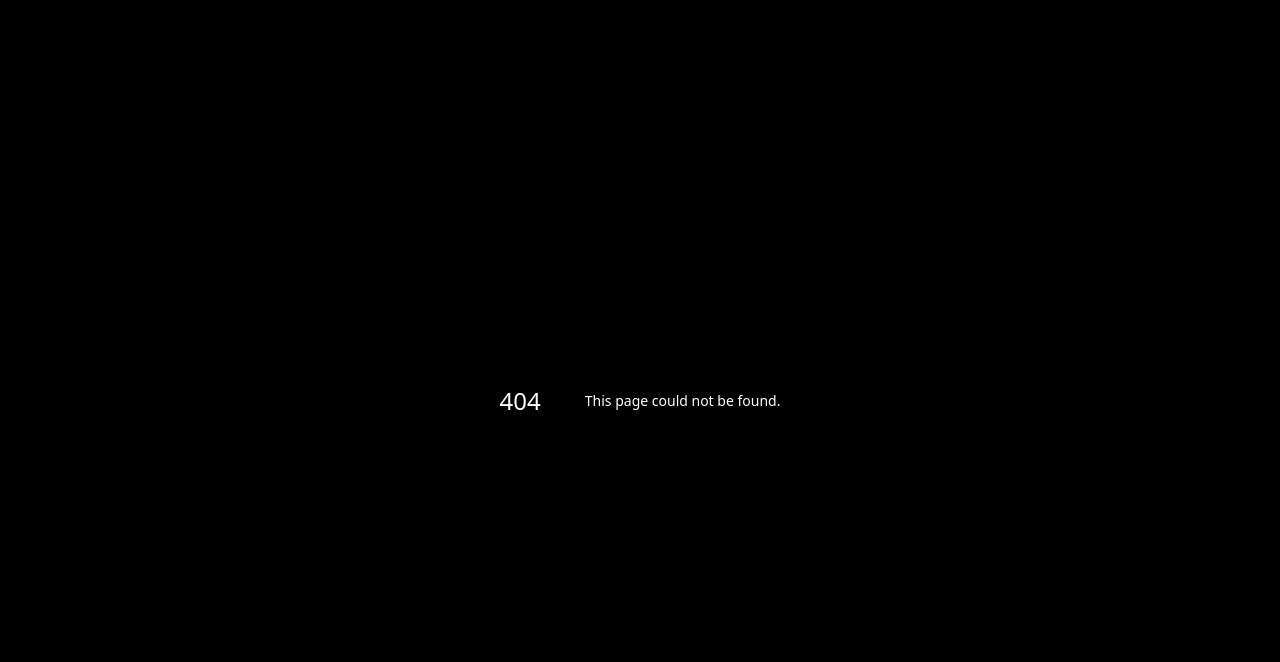
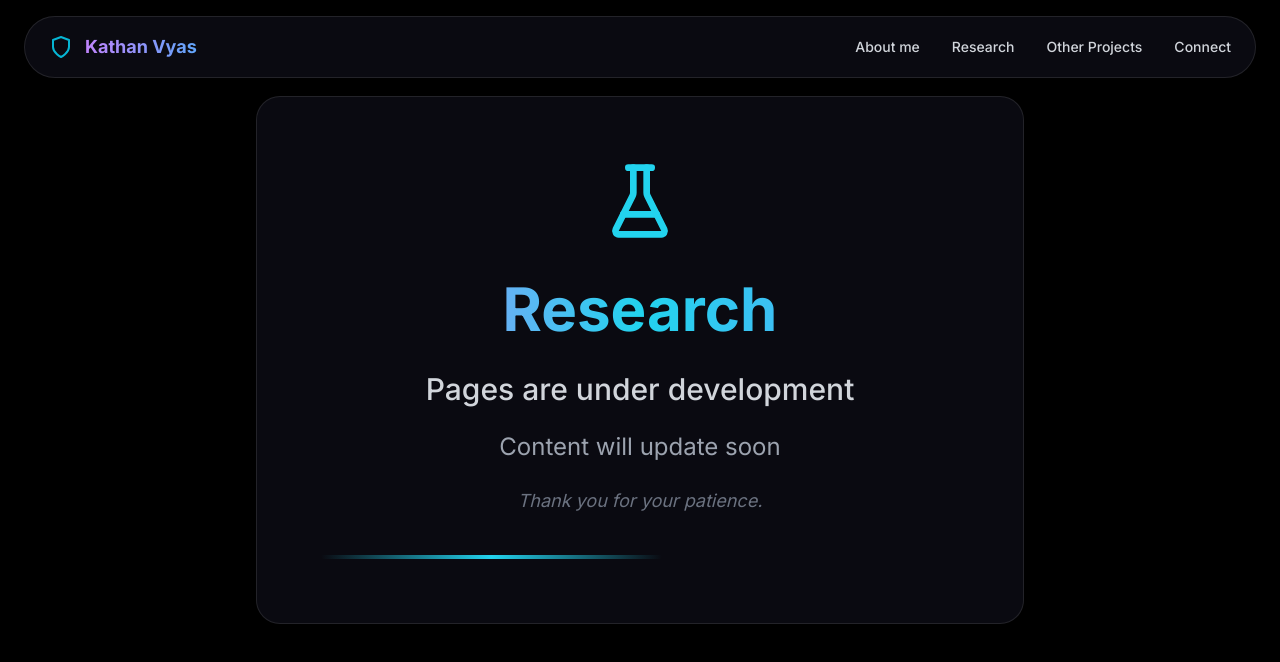
Before and after one commit to KATHAN-VYAS/MVP-ResearchPortfolio, a Next.js app: page /research in a window 1280 px wide. Before the commit this address had no page. Shown: the top 662 px of the page. Built offline with nearby package versions, Linux system fonts and the light colour scheme.

Commit message:
fixed errors of vercel

```diff
--- a/app/about/page.tsx
+++ b/app/about/page.tsx
@@ -48,11 +48,18 @@ export default function AboutPage() {
 
   // Preloader effect
   useEffect(() => {
+    // Hide scrollbar during loading to prevent flash
+    document.body.style.overflow = 'hidden';
+
     const timer = setTimeout(() => {
       setIsLoading(false);
-    }, 2000);
+      document.body.style.overflow = '';
+    }, 3000);
 
-    return () => clearTimeout(timer);
+    return () => {
+      clearTimeout(timer);
+      document.body.style.overflow = '';
+    };
   }, []);
 
   const experiences = [
@@ -135,7 +142,7 @@ export default function AboutPage() {
         <motion.div
           initial={{ opacity: 1 }}
           animate={{ opacity: 0 }}
-          transition={{ delay: 1.8, duration: 0.5 }}
+          transition={{ delay: 2.8, duration: 0.5 }}
           className="fixed inset-0 z-50 flex items-center justify-center bg-black"
         >
           <div className="text-center">
@@ -173,7 +180,7 @@ export default function AboutPage() {
       <Navbar />
 
       {/* Section 1: The Hero Identity Card */}
-      <section className="min-h-screen flex items-center justify-center relative px-6 py-20">
+      <section className="relative px-6 pb-20">
         <div className="max-w-6xl mx-auto w-full relative z-10">
           <motion.div
             initial={{ opacity: 0, y: 50 }}
@@ -224,11 +231,11 @@ export default function AboutPage() {
                 {/* THE AXIOM */}
                 <div className="space-y-2">
                   <p className="font-mono text-xs uppercase text-cyan-400 tracking-wider">
-                    {'// THE AXIOM'}
+                    {'Research Philosophy'}
                   </p>
                   <div className="glass-effect p-6 rounded-xl border border-cyan-500/30 bg-black/20">
-                    <p className="text-sm md:text-base leading-relaxed text-cyan-300/90 italic">
-                      "My identity is a wave of infinite possibilities, but my impact is deterministic: when I enter the equation, the probability of a secure future collapses to one."
+                    <p className="text-sm md:text-base leading-relaxed text-cyan-300/90">
+                      I view security not as a barrier, but as the foundation of innovation. My work navigates the infinite possibilities of AI to ensure that its impact remains deterministic, safe, and beneficial.
                     </p>
                   </div>
                 </div>
@@ -236,13 +243,13 @@ export default function AboutPage() {
                 {/* THE PROTOCOL */}
                 <div className="space-y-2">
                   <p className="font-mono text-xs uppercase text-purple-400 tracking-wider">
-                    {'// THE PROTOCOL'}
+                    {'The Methodology'}
                   </p>
                   <div className="glass-effect p-5 rounded-xl border border-purple-500/20 bg-black/10">
                     <p className="text-gray-300 leading-relaxed">
-                      I neutralize offensive{' '}
-                      <span className="text-red-400 font-semibold">threats</span> with{' '}
-                      <span className="text-blue-400 font-semibold">Advanced & Intelligent</span> defense.
+                      I counter adversarial threats with{' '}
+                      <span className="text-red-400 font-semibold">Adaptivity & Intelligence </span> with{' '} of Machine Learning, blended with
+                      <span className="text-blue-400 font-semibold"> Rigiour and Resilience </span> of cybersecurity.
                     </p>
                   </div>
                 </div>
@@ -250,11 +257,11 @@ export default function AboutPage() {
                 {/* PRIME DIRECTIVE */}
                 <div className="space-y-2">
                   <p className="font-mono text-xs uppercase tracking-wider">
-                    {'// MISSION'}
+                    {'Future Vision'}
                   </p>
                   <div className="glass-effect p-5 rounded-xl border border-cyan-500/20 bg-black/10">
                     <p className="text-gray-300 leading-relaxed">
-                      My mission is to engineer AI systems that are not just intelligent, but inherently resilient—building the digital guardrails that ensure technology serves humanity without compromise.
+                      My goal is to engineer AI architectures that are inherently resilient by building the transparent, ethical guardrails that ensure technology serves humanity without compromise.
                     </p>
                   </div>
                 </div>
--- a/app/components/Navbar.tsx
+++ b/app/components/Navbar.tsx
@@ -8,9 +8,9 @@ import { useThreatMode } from '../contexts/ThreatContext';
 
 const navItems = [
   { label: 'About me', href: '/about' },
-  { label: 'Research', href: '/#research' },
-  { label: 'Other Projects', href: '/#projects' },
-  { label: 'Connect', href: '/#connect' },
+  { label: 'Research', href: '/research' },
+  { label: 'Other Projects', href: '/projects' },
+  { label: 'Connect', href: '/connect' },
 ];
 
 export default function Navbar() {
--- /dev/null
+++ b/app/connect/page.tsx
@@ -0,0 +1,78 @@
+'use client';
+
+import { motion } from 'framer-motion';
+import { MessageCircle } from 'lucide-react';
+import Navbar from '../components/Navbar';
+
+export default function ConnectPage() {
+  return (
+    <main className="w-full min-h-screen overflow-x-hidden">
+      <Navbar />
+
+      <section className="px-6 pb-20">
+        <motion.div
+          initial={{ opacity: 0, y: 30 }}
+          animate={{ opacity: 1, y: 0 }}
+          transition={{ duration: 0.8 }}
+          className="max-w-3xl w-full mx-auto"
+        >
+          <div className="glass-effect rounded-3xl p-12 md:p-16 border border-white/10 hover:border-white/20 transition-all duration-500 text-center">
+            <motion.div
+              animate={{
+                rotate: [0, 10, -10, 10, 0],
+                scale: [1, 1.1, 1, 1.1, 1]
+              }}
+              transition={{
+                duration: 2,
+                repeat: Infinity,
+                repeatDelay: 1,
+                ease: "easeInOut"
+              }}
+              className="inline-block mb-8"
+            >
+              <MessageCircle className="w-20 h-20 text-cyan-400" />
+            </motion.div>
+
+            <motion.h1
+              initial={{ opacity: 0, y: 20 }}
+              animate={{ opacity: 1, y: 0 }}
+              transition={{ delay: 0.2, duration: 0.6 }}
+              className="text-5xl md:text-6xl font-bold mb-8 bg-gradient-to-r from-purple-400 via-cyan-400 to-blue-400 bg-clip-text text-transparent"
+            >
+              Connect
+            </motion.h1>
+
+            <motion.div
+              initial={{ opacity: 0 }}
+              animate={{ opacity: 1 }}
+              transition={{ delay: 0.4, duration: 0.6 }}
+              className="space-y-6"
+            >
+              <p className="text-2xl md:text-3xl text-gray-300 font-medium">
+                Pages are under development
+              </p>
+              <p className="text-xl md:text-2xl text-gray-400">
+                Content will update soon
+              </p>
+              <p className="text-lg text-gray-500 italic">
+                Thank you for your patience.
+              </p>
+            </motion.div>
+
+            <motion.div
+              animate={{
+                width: ["0%", "100%", "0%"]
+              }}
+              transition={{
+                duration: 2,
+                repeat: Infinity,
+                ease: "easeInOut"
+              }}
+              className="h-1 bg-gradient-to-r from-transparent via-cyan-400 to-transparent mt-10 rounded-full"
+            />
+          </div>
+        </motion.div>
+      </section>
+    </main>
+  );
+}
--- /dev/null
+++ b/app/projects/page.tsx
@@ -0,0 +1,78 @@
+'use client';
+
+import { motion } from 'framer-motion';
+import { FolderKanban } from 'lucide-react';
+import Navbar from '../components/Navbar';
+
+export default function ProjectsPage() {
+  return (
+    <main className="w-full min-h-screen overflow-x-hidden">
+      <Navbar />
+
+      <section className="px-6 pb-20">
+        <motion.div
+          initial={{ opacity: 0, y: 30 }}
+          animate={{ opacity: 1, y: 0 }}
+          transition={{ duration: 0.8 }}
+          className="max-w-3xl w-full mx-auto"
+        >
+          <div className="glass-effect rounded-3xl p-12 md:p-16 border border-white/10 hover:border-white/20 transition-all duration-500 text-center">
+            <motion.div
+              animate={{
+                rotate: [0, 10, -10, 10, 0],
+                scale: [1, 1.1, 1, 1.1, 1]
+              }}
+              transition={{
+                duration: 2,
+                repeat: Infinity,
+                repeatDelay: 1,
+                ease: "easeInOut"
+              }}
+              className="inline-block mb-8"
+            >
+              <FolderKanban className="w-20 h-20 text-cyan-400" />
+            </motion.div>
+
+            <motion.h1
+              initial={{ opacity: 0, y: 20 }}
+              animate={{ opacity: 1, y: 0 }}
+              transition={{ delay: 0.2, duration: 0.6 }}
+              className="text-5xl md:text-6xl font-bold mb-8 bg-gradient-to-r from-purple-400 via-cyan-400 to-blue-400 bg-clip-text text-transparent"
+            >
+              Other Projects
+            </motion.h1>
+
+            <motion.div
+              initial={{ opacity: 0 }}
+              animate={{ opacity: 1 }}
+              transition={{ delay: 0.4, duration: 0.6 }}
+              className="space-y-6"
+            >
+              <p className="text-2xl md:text-3xl text-gray-300 font-medium">
+                Pages are under development
+              </p>
+              <p className="text-xl md:text-2xl text-gray-400">
+                Content will update soon
+              </p>
+              <p className="text-lg text-gray-500 italic">
+                Thank you for your patience.
+              </p>
+            </motion.div>
+
+            <motion.div
+              animate={{
+                width: ["0%", "100%", "0%"]
+              }}
+              transition={{
+                duration: 2,
+                repeat: Infinity,
+                ease: "easeInOut"
+              }}
+              className="h-1 bg-gradient-to-r from-transparent via-cyan-400 to-transparent mt-10 rounded-full"
+            />
+          </div>
+        </motion.div>
+      </section>
+    </main>
+  );
+}
--- /dev/null
+++ b/app/research/page.tsx
@@ -0,0 +1,78 @@
+'use client';
+
+import { motion } from 'framer-motion';
+import { FlaskConical } from 'lucide-react';
+import Navbar from '../components/Navbar';
+
+export default function ResearchPage() {
+  return (
+    <main className="w-full min-h-screen overflow-x-hidden">
+      <Navbar />
+
+      <section className="px-6 pb-20">
+        <motion.div
+          initial={{ opacity: 0, y: 30 }}
+          animate={{ opacity: 1, y: 0 }}
+          transition={{ duration: 0.8 }}
+          className="max-w-3xl w-full mx-auto"
+        >
+          <div className="glass-effect rounded-3xl p-12 md:p-16 border border-white/10 hover:border-white/20 transition-all duration-500 text-center">
+            <motion.div
+              animate={{
+                rotate: [0, 10, -10, 10, 0],
+                scale: [1, 1.1, 1, 1.1, 1]
+              }}
+              transition={{
+                duration: 2,
+                repeat: Infinity,
+                repeatDelay: 1,
+                ease: "easeInOut"
+              }}
+              className="inline-block mb-8"
+            >
+              <FlaskConical className="w-20 h-20 text-cyan-400" />
+            </motion.div>
+
+            <motion.h1
+              initial={{ opacity: 0, y: 20 }}
+              animate={{ opacity: 1, y: 0 }}
+              transition={{ delay: 0.2, duration: 0.6 }}
+              className="text-5xl md:text-6xl font-bold mb-8 bg-gradient-to-r from-purple-400 via-cyan-400 to-blue-400 bg-clip-text text-transparent"
+            >
+              Research
+            </motion.h1>
+
+            <motion.div
+              initial={{ opacity: 0 }}
+              animate={{ opacity: 1 }}
+              transition={{ delay: 0.4, duration: 0.6 }}
+              className="space-y-6"
+            >
+              <p className="text-2xl md:text-3xl text-gray-300 font-medium">
+                Pages are under development
+              </p>
+              <p className="text-xl md:text-2xl text-gray-400">
+                Content will update soon
+              </p>
+              <p className="text-lg text-gray-500 italic">
+                Thank you for your patience.
+              </p>
+            </motion.div>
+
+            <motion.div
+              animate={{
+                width: ["0%", "100%", "0%"]
+              }}
+              transition={{
+                duration: 2,
+                repeat: Infinity,
+                ease: "easeInOut"
+              }}
+              className="h-1 bg-gradient-to-r from-transparent via-cyan-400 to-transparent mt-10 rounded-full"
+            />
+          </div>
+        </motion.div>
+      </section>
+    </main>
+  );
+}
```
